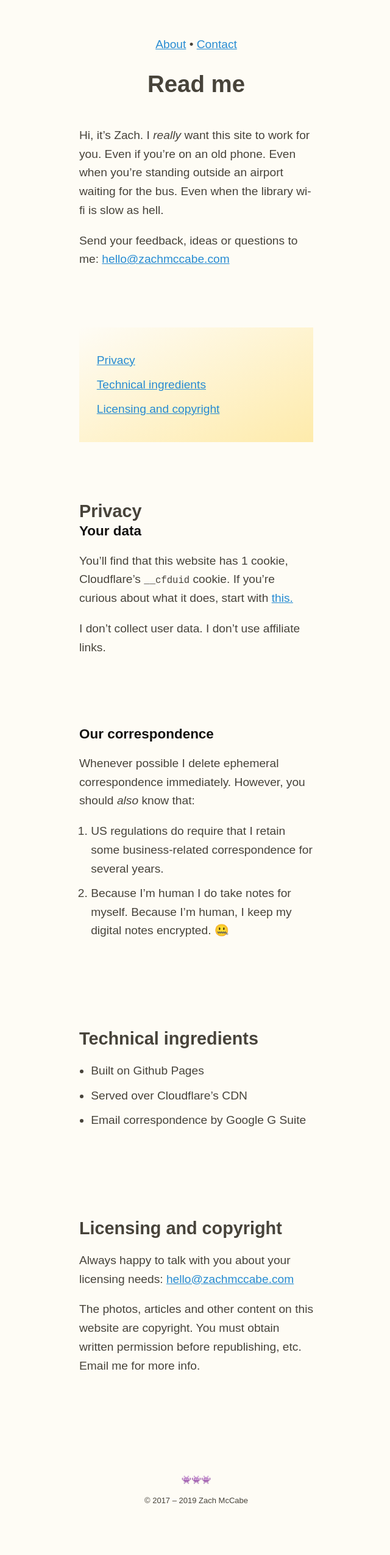
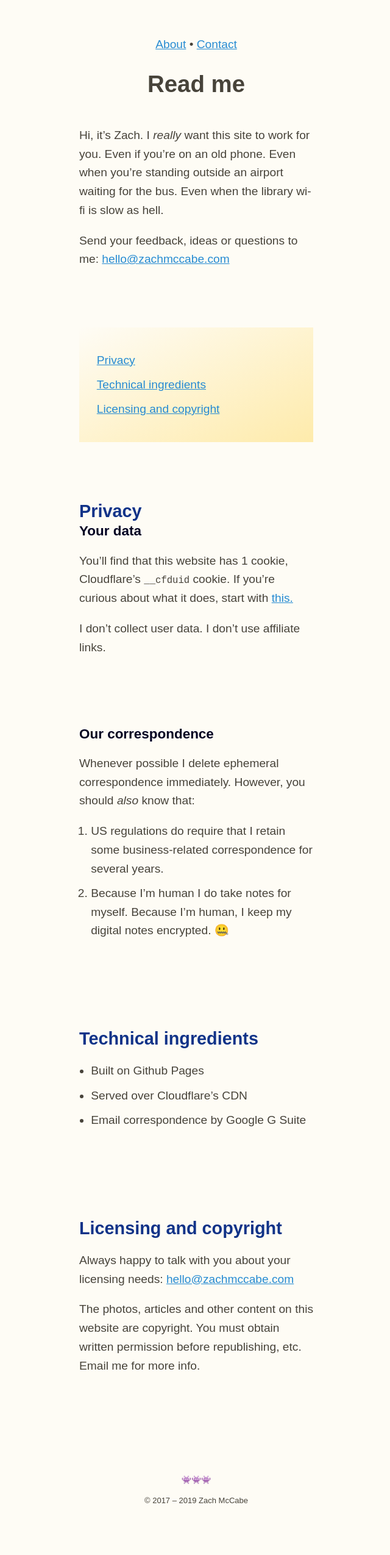
Before and after one commit to zachmccabe/zachmccabe.github.io, a Jekyll site: the page built from ntk.md, in a window 1280 px wide. Shown: the whole page at 61% size, without its empty margins (318-958 px from the left). Built offline with Jekyll 4.4.1, drawn with Linux system fonts in a browser that asks for light colours.

Commit message:
Update kaoliang3_article.css

```diff
--- a/assets/css/kaoliang3_article.css
+++ b/assets/css/kaoliang3_article.css
@@ -144,6 +144,10 @@ h2, h3, h4 {
   text-align: left;
 }
 
+h2 {
+color: #113388;
+}
+
 h2 + h3 {
   margin-top: 0;
 }
@@ -153,7 +157,7 @@ h3 + h4 {
 }
 
 h3 {
-  color: #111010;
+  color: #000022;
 }
 
 h4 {
```
